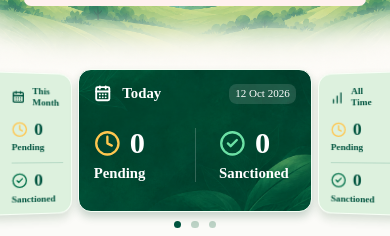
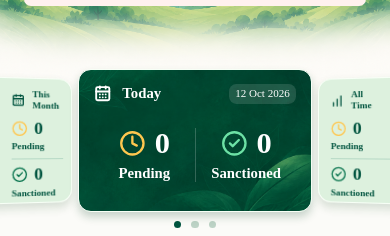
Before and after one commit to Bhavneet010/amcc-agri-loan-tracker, a Next.js app: page / in a window 390 px wide. Shown: the part 120-356 px from the top of the page. Built offline with nearby package versions, Linux system fonts and the light colour scheme; no server answers.

Commit message:
Center summary counts and emphasize active card

```diff
--- a/app/home.css
+++ b/app/home.css
@@ -13,7 +13,7 @@
 .summary-carousel{position:relative;height:155px;touch-action:pan-y;outline-offset:-3px}
 .summary-card{position:absolute;border:1px solid #f7fff6;border-radius:14px;box-shadow:0 5px 10px #1d55212b;color:var(--green);overflow:hidden}
 .summary-card.featured{left:20%;width:60%;height:155px;padding:15px 16px;background:#00543f url('/home-botanical.png') center/cover;color:#fff;box-shadow:0 5px 9px #124a2938}
-.summary-card.compact{top:5px;width:28%;height:151px;padding:13px 14px;background:#dcf1ddf2}
+.summary-card.compact{top:11px;width:28%;height:133px;padding:11px 14px;background:#dcf1ddf2}
 .summary-card.position-0{left:-9.6%;transform:perspective(450px) rotateY(12deg);transform-origin:right center}
 .summary-card.position-2{right:-9.6%;transform:perspective(450px) rotateY(-12deg);transform-origin:left center}
 .summary-card-heading{display:flex;align-items:center;justify-content:space-between;gap:6px;white-space:nowrap}
@@ -22,7 +22,8 @@
 .summary-card-heading time{background:#ffffff20;border-radius:8px;padding:5px 7px;font:400 12px/1 'Times New Roman',Georgia,serif}
 .summary-counts{display:grid;grid-template-columns:1fr 1fr;margin-top:26px}
 .summary-count{display:flex;flex-direction:column;align-items:flex-start;gap:7px;padding:0;border:0;background:none;color:inherit;font:700 16px/1.15 'Times New Roman',Georgia,serif;text-align:left}
-.featured .sanctioned-count{padding-left:25px;border-left:1px solid #ffffff33}
+.featured .summary-count{align-items:center;text-align:center}
+.featured .sanctioned-count{border-left:1px solid #ffffff33}
 .summary-number{display:flex;align-items:center;gap:10px}
 .summary-number strong{font:700 33px/1 'Times New Roman',Georgia,serif;font-variant-numeric:lining-nums tabular-nums}
 .summary-number svg{width:29px;height:29px;stroke-width:2.1}
@@ -30,10 +31,10 @@
 .compact .summary-card-heading button{font-size:10px;gap:8px;white-space:normal}
 .position-2.compact .summary-card-heading button span{width:min-content;white-space:normal}
 .compact .summary-card-heading svg{width:14px;height:16px;stroke-width:2.4}
-.compact .summary-counts{display:flex;flex-direction:column;margin-top:13px;gap:10px}
+.compact .summary-counts{display:flex;flex-direction:column;margin-top:8px;gap:7px}
 .compact .summary-count{font-size:10px;gap:4px}
 .compact .summary-number{gap:7px}.compact .summary-number strong{font-size:19px}.compact .summary-number svg{width:17px;height:17px;stroke-width:2}
-.compact .sanctioned-count{border-top:1px solid #b6d9c5;padding-top:9px}.compact .sanctioned-count svg{color:#08744e}
+.compact .sanctioned-count{border-top:1px solid #b6d9c5;padding-top:7px}.compact .sanctioned-count svg{color:#08744e}
 .position-0.compact{padding-left:52px;padding-right:9px}.position-2.compact{padding-left:13px;padding-right:36px}
 .summary-pagination{display:flex;justify-content:center;align-items:center;gap:11px;height:28px}
 .summary-pagination button{border:0;padding:0;width:8px;height:8px;border-radius:50%;background:#bdd3c6}
@@ -65,8 +66,9 @@
 .landscape-home .empty-state p{margin-top:6px;font:400 15px/1.5 'Times New Roman',Georgia,serif;max-width:none;color:#818187}
 .loan-type-choices{display:grid;grid-template-columns:1fr 1fr;gap:12px}.loan-type-choices .button{padding:18px 12px;font-size:15px}
 .landscape-home .app-menu,.landscape-home .filter-panel{font-family:var(--sans)}
-@media(max-width:380px){.summary-card.featured{padding:15px 12px}.summary-card-heading button{gap:8px;font-size:15px}.summary-card-heading time{font-size:10px;padding:5px}.summary-number{gap:7px}.summary-number strong{font-size:30px}.summary-number svg{width:25px;height:25px}.summary-count{font-size:14px}.featured .sanctioned-count{padding-left:16px}.position-0.compact{padding-left:44px}.home-add-loan{gap:16px}.landscape-home .table-toolbar .search-field input{font-size:14px;padding-left:43px}.landscape-home .tabs button{gap:12px}}
+@media(max-width:380px){.summary-card.featured{padding:15px 12px}.summary-card-heading button{gap:8px;font-size:15px}.summary-card-heading time{font-size:10px;padding:5px}.summary-number{gap:7px}.summary-number strong{font-size:30px}.summary-number svg{width:25px;height:25px}.summary-count{font-size:14px}.position-0.compact{padding-left:44px}.home-add-loan{gap:16px}.landscape-home .table-toolbar .search-field input{font-size:14px;padding-left:43px}.landscape-home .tabs button{gap:12px}}
 @media(min-width:681px){.home-landscape{height:360px;background-size:760px 360px}.landscape-home .appbar{padding:24px 28px 0;height:72px}.landscape-home .summary{margin-top:75px}.summary-carousel{height:190px}.summary-card.featured{height:190px;padding:20px 28px;left:22%;width:56%}.summary-card.compact{height:180px;width:24%;top:5px}.summary-card.position-0{left:-3%;padding-left:40px}.summary-card.position-2{right:-3%;padding-right:40px}.summary-card-heading button{font-size:20px}.summary-card-heading time{font-size:14px}.summary-counts{margin-top:33px}.summary-count{font-size:21px}.summary-number strong{font-size:43px}.summary-number svg{width:36px;height:36px}.compact .summary-card-heading button{font-size:14px}.compact .summary-count{font-size:13px}.compact .summary-number strong{font-size:24px}.compact .summary-counts{margin-top:18px}.summary-pagination{height:34px}.home-add-loan{width:calc(100% - 56px);margin:0 28px;height:84px;padding:15px 24px}.landscape-home .recent .tabs{margin-top:18px}.home-add-text strong{font-size:23px}.home-add-text>span{font-size:17px}.home-add-icon{width:50px;height:50px}.landscape-home .recent{padding:0 28px}.landscape-home .tabs button{font-size:18px}.landscape-home .empty-state{padding-top:52px}}
+@media(min-width:681px){.summary-card.compact{height:166px;top:12px}}
 /* The supplied reference is a 423px layout. Scale its dimensions together on narrower phones. */
 @media(max-width:422px){
   .landscape-home{--home-unit:calc(100vw / 423)}
@@ -83,7 +85,7 @@
   .summary-carousel,.summary-card.featured{height:calc(155 * var(--home-unit))}
   .summary-card{border-radius:calc(14 * var(--home-unit))}
   .summary-card.featured{padding:calc(15 * var(--home-unit)) calc(16 * var(--home-unit))}
-  .summary-card.compact{top:calc(5 * var(--home-unit));height:calc(151 * var(--home-unit));padding:calc(13 * var(--home-unit)) calc(14 * var(--home-unit))}
+  .summary-card.compact{top:calc(11 * var(--home-unit));height:calc(133 * var(--home-unit));padding:calc(11 * var(--home-unit)) calc(14 * var(--home-unit))}
   .position-0.compact{padding-left:calc(52 * var(--home-unit));padding-right:calc(9 * var(--home-unit))}
   .position-2.compact{padding-left:calc(13 * var(--home-unit));padding-right:calc(36 * var(--home-unit))}
   .summary-card-heading{gap:calc(6 * var(--home-unit))}
@@ -92,18 +94,17 @@
   .summary-card-heading time{border-radius:calc(8 * var(--home-unit));padding:calc(5 * var(--home-unit)) calc(7 * var(--home-unit));font-size:calc(12 * var(--home-unit))}
   .summary-counts{margin-top:calc(26 * var(--home-unit))}
   .summary-count{gap:calc(7 * var(--home-unit));font-size:calc(16 * var(--home-unit))}
-  .featured .sanctioned-count{padding-left:calc(25 * var(--home-unit))}
   .summary-number{gap:calc(10 * var(--home-unit))}
   .summary-number strong{font-size:calc(33 * var(--home-unit))}
   .summary-number svg{width:calc(29 * var(--home-unit));height:calc(29 * var(--home-unit))}
   .compact .summary-card-heading button{gap:calc(8 * var(--home-unit));font-size:calc(10 * var(--home-unit))}
   .compact .summary-card-heading svg{width:calc(14 * var(--home-unit));height:calc(16 * var(--home-unit))}
-  .compact .summary-counts{margin-top:calc(13 * var(--home-unit));gap:calc(10 * var(--home-unit))}
+  .compact .summary-counts{margin-top:calc(8 * var(--home-unit));gap:calc(7 * var(--home-unit))}
   .compact .summary-count{gap:calc(4 * var(--home-unit));font-size:calc(10 * var(--home-unit))}
   .compact .summary-number{gap:calc(7 * var(--home-unit))}
   .compact .summary-number strong{font-size:calc(19 * var(--home-unit))}
   .compact .summary-number svg{width:calc(17 * var(--home-unit));height:calc(17 * var(--home-unit))}
-  .compact .sanctioned-count{padding-top:calc(9 * var(--home-unit))}
+  .compact .sanctioned-count{padding-top:calc(7 * var(--home-unit))}
   .summary-pagination{height:calc(28 * var(--home-unit));gap:calc(11 * var(--home-unit))}
   .summary-pagination button{width:calc(8 * var(--home-unit));height:calc(8 * var(--home-unit))}
   .home-add-loan{gap:calc(20 * var(--home-unit));width:calc(100% - 40 * var(--home-unit));height:calc(64 * var(--home-unit));margin:0 calc(20 * var(--home-unit));padding:calc(8 * var(--home-unit)) calc(14 * var(--home-unit));border-radius:calc(14 * var(--home-unit))}
```
